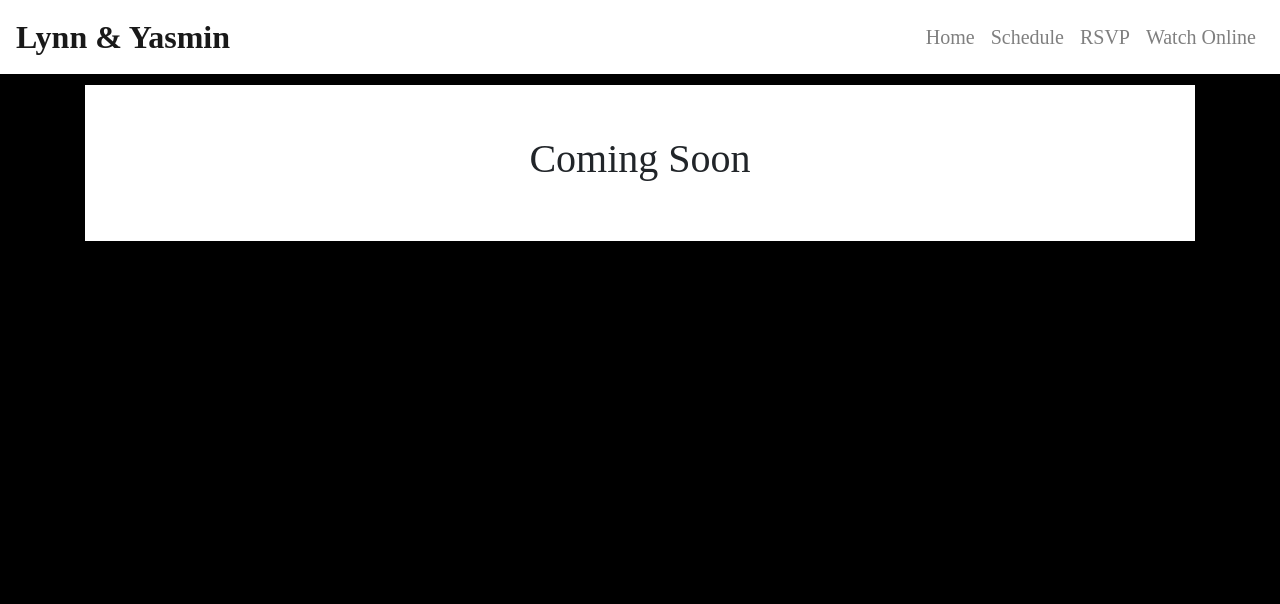
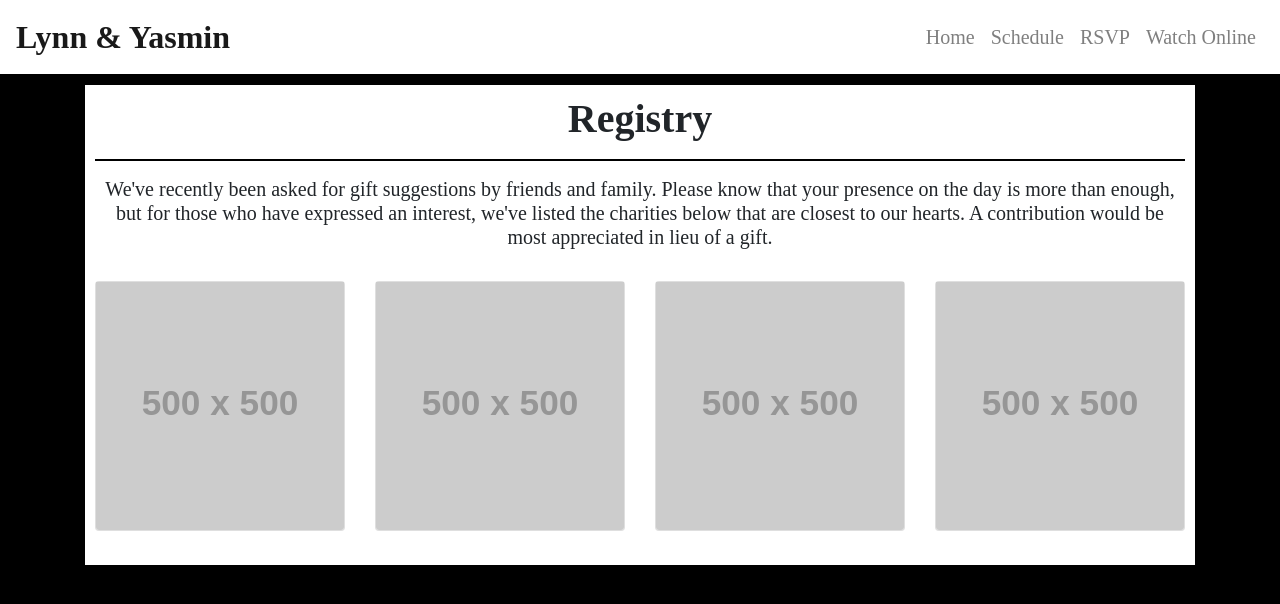
Before and after one commit to yasminmenchaca/wedding-website, a React (Create React App) app: page /registry in a window 1280 px wide. Shown: the top 604 px of the page. Built offline with nearby package versions, Linux system fonts and the light colour scheme; a web font is replaced by a local one.

Commit message:
added placeholder cards

```diff
--- a/src/components/Registry.js
+++ b/src/components/Registry.js
@@ -5,8 +5,41 @@ const Registry = () => {
     return (
         <ReactBootStrap.Container fluid
                                   className='text-center'
-                                  style={{backgroundColor: 'white', padding: '50px 50px'}}>
-            <h1>Coming Soon</h1>
+                                  style={{backgroundColor: 'white', padding: '10px'}}>
+            <h1 style={{fontWeight: 'bold'}}>Registry</h1>
+            <hr style={{border: '1px solid black'}}/>
+            <h5>We've recently been asked for gift suggestions by friends and family. Please know that your presence on
+                the day is more than enough, but for those who have expressed an interest, we've listed the charities
+                below that are closest to our hearts. A contribution would be most appreciated in lieu of a gift.</h5>
+            <br/>
+
+            <ReactBootStrap.Row>
+                <ReactBootStrap.Col sm>
+                    <ReactBootStrap.Card>
+                        <ReactBootStrap.Card.Img variant="bottom" src="https://via.placeholder.com/500" />
+                    </ReactBootStrap.Card><br />
+                </ReactBootStrap.Col>
+
+                <ReactBootStrap.Col sm>
+                    <ReactBootStrap.Card>
+                        <ReactBootStrap.Card.Img variant="bottom" src="https://via.placeholder.com/500" />
+                    </ReactBootStrap.Card><br />
+                </ReactBootStrap.Col>
+
+                <ReactBootStrap.Col sm>
+                    <ReactBootStrap.Card>
+                        <ReactBootStrap.Card.Img variant="bottom" src="https://via.placeholder.com/500" />
+                    </ReactBootStrap.Card><br />
+                </ReactBootStrap.Col>
+
+                <ReactBootStrap.Col sm>
+                    <ReactBootStrap.Card>
+                        <ReactBootStrap.Card.Img variant="bottom" src="https://via.placeholder.com/500" />
+                    </ReactBootStrap.Card><br />
+                </ReactBootStrap.Col>
+
+
+            </ReactBootStrap.Row>
         </ReactBootStrap.Container>
     );
 }
```
